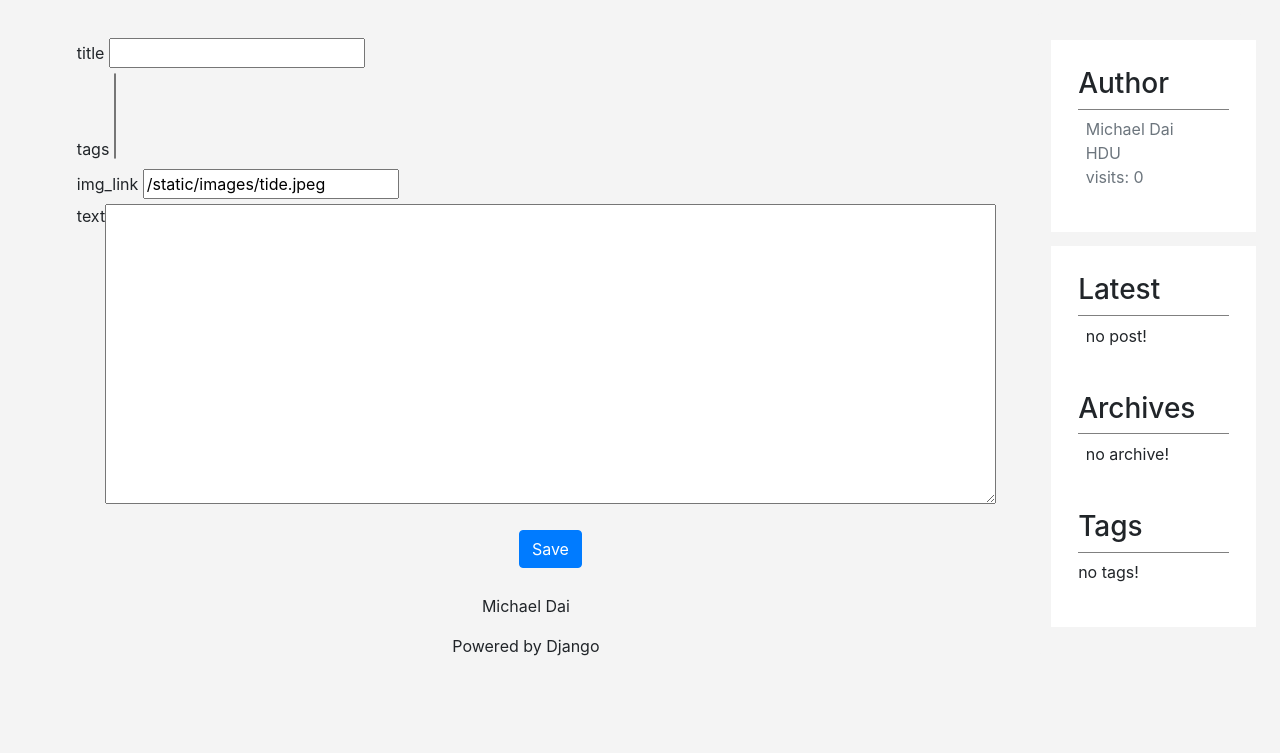
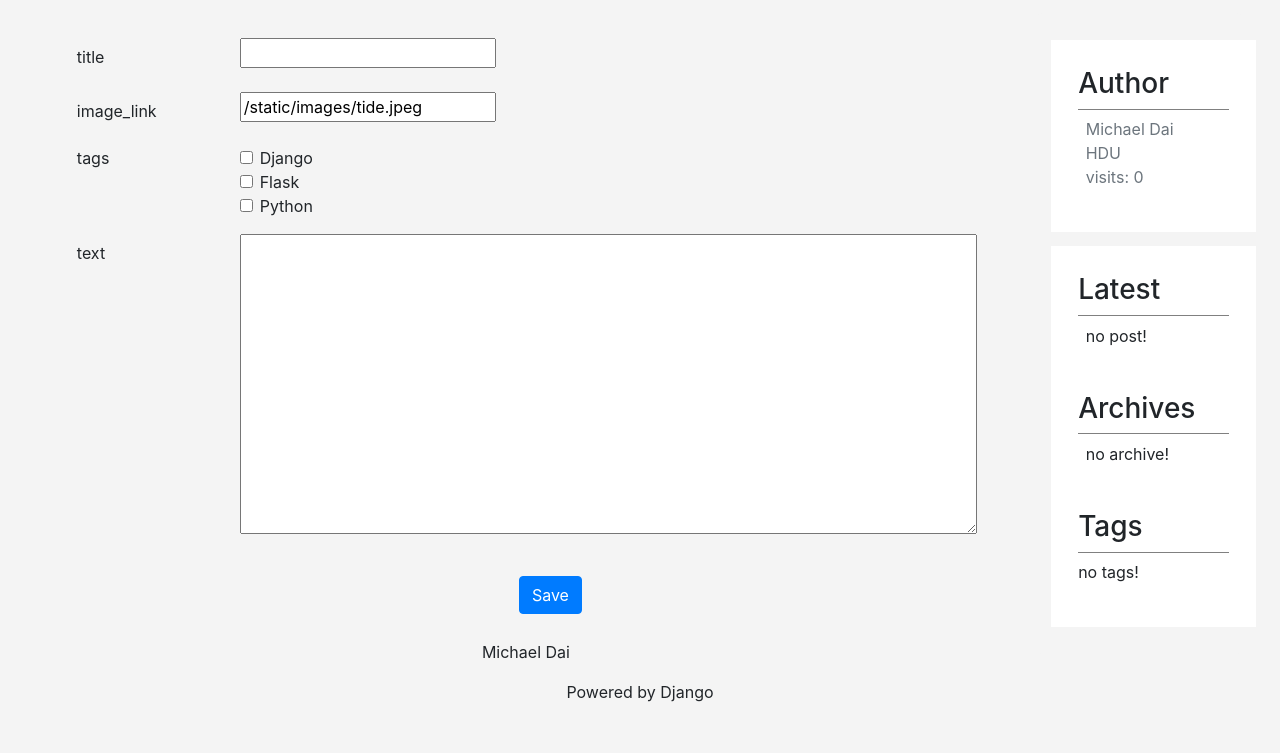
Before and after one commit to Mike-Dai/djangocoder, a Django app: template blog/templates/blog/post_edit.html in a window 1280 px wide. Shown: the part 47-800 px from the top of the page. Run offline with Django 3.2, Linux system fonts and the light colour scheme; the template is opened without the code that fills it: values that come from a table or form of the project are taken from there, others are empty; some libraries are stand-ins or nearby versions.

Commit message:
Beutify the post edit form

```diff
--- a/blog/templates/blog/post_edit.html
+++ b/blog/templates/blog/post_edit.html
@@ -4,26 +4,48 @@
 	<form method="POST">
 		{% csrf_token %}
 		{{ form.errors }}
-			<div>
-				<label>title</label>
+	  	<div class="form-group row">
+	    	<label class="col-sm-2 col-form-label">title</label>
+	    	<div class="col-sm-10">
 	      	{{ form.title }}
 	    	</div>
-			<div class="fieldWrapper">
-				<label>tags</label>
-				<!--
-				<input type="checkbox"/>python
-				<input type="checkbox"/>django
-				<input type="checkbox"/>flask
-				-->
-				{{ form.tags }}
 		</div>
-			<div class="fieldWrapper">
-				<label>img_link</label>
+	  	<div class="form-group row">
+	    	<label class="col-sm-2 col-form-label">image_link</label>
+	    	<div class="col-sm-10">
 	      		{{ form.img_link }}
 	    	</div>
-			<div class="fieldWrapper">
-				<label style = "float: left;">text</label>
+	  	</div>
+	  	<div class="form-group row">
+	    	<div class="col-sm-2">tags</div>
+	    	<div class="col-sm-10">
+	      		<div class="form-check">
+	      			<div>
+				        <input class="form-check-input" type="checkbox" id="gridCheck1">
+				        <label class="form-check-label" for="gridCheck1">
+				          Django
+				        </label>
+				    </div>
+				    <div>
+				        <input class="form-check-input" type="checkbox" id="gridCheck1">
+				        <label class="form-check-label" for="gridCheck1">
+				          Flask
+				        </label>
+				    </div>
+				    <div>
+				        <input class="form-check-input" type="checkbox" id="gridCheck1">
+				        <label class="form-check-label" for="gridCheck1">
+				          Python
+				        </label>
+				    </div>
+			    </div>
+			</div>
+		</div>
+	  	<div class="form-group row">
+	    	<label class="col-sm-2 col-form-label">text</label>
+	    	<div class="col-sm-10">
 	      		{{ form.text }}
+	    	</div>
 	  	</div>
 		<div style = "text-align: center;">
 			<button class="btn btn-primary" type="submit">Save</button>
```
Also changed, not shown: 12 other files. Lines whose indentation alone changed are shown as unchanged.
